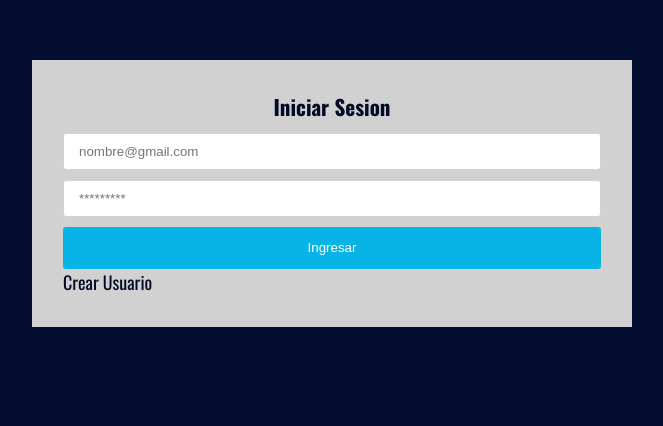
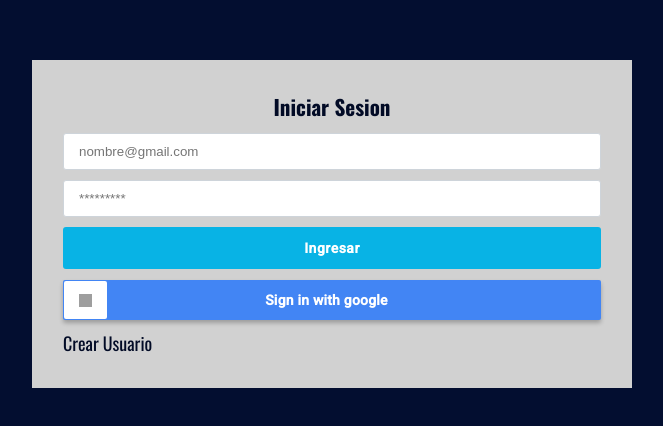
Before and after one commit to nicomartin8542/The-Movie-React, a React (Create React App) app: page / in a window 1280 px wide. Shown: the part 170-596 px from the top of the page, without its empty margins (308-971 px from the left). Built offline with nearby package versions, Linux system fonts and the light colour scheme; no server answers; grey boxes are pictures that could not be loaded.

Commit message:
Login con google

```diff
--- a/src/App.js
+++ b/src/App.js
@@ -1,7 +1,7 @@
 import React from "react";
-import {BrowserRouter as Router, Switch, Route} from "react-router-dom";
-import {Login} from "./components/auth/Login";
-import {Register} from "./components/auth/Register";
+import { BrowserRouter as Router, Switch, Route } from "react-router-dom";
+import { Login } from "./components/auth/Login";
+import { Register } from "./components/auth/Register";
 import LayoutApp from "./components/layouts/LayoutApp";
 import RutaPrivada from "./components/rutas/RutaPrivada";
 import FirebaseState from "./firebase/FirebaseState";
--- a/src/components/auth/Login.jsx
+++ b/src/components/auth/Login.jsx
@@ -1,30 +1,35 @@
+/* eslint-disable jsx-a11y/alt-text */
 /* eslint-disable jsx-a11y/anchor-is-valid */
-import React, {useContext, useState} from "react";
-import {Link} from "react-router-dom";
+import React, { useContext, useState } from "react";
+import { Link } from "react-router-dom";
 import FirebaseContext from "../../firebase/context";
 import useForm from "../../hooks/useForm";
 import validaLogin from "../../validates/validaLogin";
 import AlertasLogin from "../alerts/AlertasLogin";
-import {Spinner} from "../spinner/Spinner";
+import { GoogleBtn } from "../botones/GoogleBtn";
+import { Spinner } from "../spinner/Spinner";
 
-export const Login = ({history}) => {
+export const Login = ({ history }) => {
   //State locales
   const [errorFirebase, setErrorFirebase] = useState(null);
   const [spinner, setSpinner] = useState(false);
 
   //Context de Firebase
   const firebaseContext = useContext(FirebaseContext);
-	const {firebase} = firebaseContext;
+  const { firebase, usuario } = firebaseContext;
 
   //State inicial para el form
-	const initialState = {email: "", password: ""};
+  const initialState = { email: "", password: "" };
 
   //Custom hooks de formularios
-	const {values, error, handleFormSubmit, handleInputChange, handleBlur} =
+  const { values, error, handleFormSubmit, handleInputChange, handleBlur } =
     useForm(initialState, validaLogin, logear);
 
   //Recupero variables del useForm
-	const {email, password} = values;
+  const { email, password } = values;
+
+  //Pregunto si el usuario esta logeado
+  if (usuario) history.push("/home");
 
   //Logeo usuario
   async function logear() {
@@ -77,6 +82,7 @@ export const Login = ({history}) => {
             )}
 
             <button type="submit">Ingresar</button>
+            <GoogleBtn />
           </form>
           <Link to="/register">Crear Usuario</Link>
         </div>
--- /dev/null
+++ b/src/components/botones/GoogleBtn.jsx
@@ -0,0 +1,27 @@
+/* eslint-disable jsx-a11y/alt-text */
+import React, { useContext } from "react";
+import FirebaseContext from "../../firebase/context";
+
+export const GoogleBtn = () => {
+  const firebaseContext = useContext(FirebaseContext);
+  const { firebase } = firebaseContext;
+
+  //Logear por google
+  const loginGoogle = async () => {
+    await firebase.loginGoogle();
+  };
+
+  return (
+    <div className="google-btn" onClick={() => loginGoogle()}>
+      <div className="google-icon-wrapper">
+        <img
+          className="google-icon"
+          src="https://upload.wikimedia.org/wikipedia/commons/5/53/Google_%22G%22_Logo.svg"
+        />
+      </div>
+      <p className="btn-text">
+        <b>Sign in with google</b>
+      </p>
+    </div>
+  );
+};
--- a/src/components/layouts/Navbar.jsx
+++ b/src/components/layouts/Navbar.jsx
@@ -1,14 +1,15 @@
-import React, {useContext} from "react";
+import React, { useContext } from "react";
 import FirebaseContext from "../../firebase/context";
-import {useHistory} from "react-router-dom";
-import {Search} from "../search/Search";
+import { useHistory } from "react-router-dom";
+import { Search } from "../search/Search";
+import { formatearMayuscula } from "../../helpers/capitalizarString";
 
-const Navbar = ({openMenu}) => {
+const Navbar = ({ openMenu }) => {
   const classOpen = openMenu ? "nav-open" : "nav-close";
 
   //Utilizo el context de firebase
   const firebaseContext = useContext(FirebaseContext);
-	const {firebase, usuario} = firebaseContext;
+  const { firebase, usuario } = firebaseContext;
 
   console.log(usuario.displayName);
 
@@ -24,7 +25,9 @@ const Navbar = ({openMenu}) => {
   return (
     <nav className={classOpen}>
       <Search />
-			<p className="user-name">Bienvenido, {usuario.displayName}</p>
+      <p className="user-name">
+        Bienvenido, {formatearMayuscula(usuario.displayName)}
+      </p>
       <li className="logout" onClick={() => logout()}>
         <i className="fa fa-sign-out" aria-hidden="true"></i>&nbsp;Logout
       </li>
--- a/src/firebase/firebase.js
+++ b/src/firebase/firebase.js
@@ -1,7 +1,9 @@
 import { initializeApp } from "firebase/app";
 import {
+  GoogleAuthProvider,
   getAuth,
   signInWithEmailAndPassword,
+  signInWithRedirect,
   createUserWithEmailAndPassword,
   updateProfile,
   signOut,
@@ -13,11 +15,18 @@ class Firebase {
   constructor() {
     const app = initializeApp(firebaseConfig);
     this.auth = getAuth(app);
+    this.provider = new GoogleAuthProvider();
+    this.provider.addScope("https://www.googleapis.com/auth/contacts.readonly");
   }
 
   //Logearse
   async login(email, password) {
     return await signInWithEmailAndPassword(this.auth, email, password);
+  }
+
+  //Logeo por google
+  async loginGoogle() {
+    return await signInWithRedirect(this.auth, this.provider);
   }
 
   //Crear cuenta
--- /dev/null
+++ b/src/helpers/capitalizarString.js
@@ -0,0 +1,10 @@
+export const formatearMayuscula = (str) => {
+  if (!str) return "";
+  const arrStr = str.split(" ");
+  let strFormated = "";
+  arrStr.forEach((e) => {
+    strFormated = `${strFormated} ${e.charAt(0).toUpperCase()}${e.slice(1)}`;
+  });
+
+  return strFormated;
+};
--- a/src/styles/_globals.scss
+++ b/src/styles/_globals.scss
@@ -26,3 +26,6 @@ $color-yellow: #9d7e1d;
 $color-blue-light: #08b3e5;
 $color-bg-title: #1e2747;
 $color-sidebar-title: #6c92cc;
+
+$google-blue: #4285f4;
+$button-active-blue: #1669f2;
--- a/src/styles/auth/_login.scss
+++ b/src/styles/auth/_login.scss
@@ -53,6 +53,10 @@ form {
     text-align: center;
     line-height: 2.2rem;
     transition: 0.3s ease all;
+    font-weight: 700;
+    font-size: 14px;
+    font-family: "Roboto";
+    letter-spacing: 0.5px;
   }
 }
 
--- a/src/styles/components/_buttons.scss
+++ b/src/styles/components/_buttons.scss
@@ -1,56 +1,105 @@
-%button{
+%button {
   display: block;
   padding: 10px;
   font-size: 1.7rem;
   text-transform: capitalize;
   text-align: center;
-  letter-spacing: .8px;
+  letter-spacing: 0.8px;
   border-radius: 8px;
-  transition: background-color .3s ease;
+  transition: background-color 0.3s ease;
   cursor: pointer;
   outline: none;
   border: none;
 }
 
-.btn{
+.btn {
   @extend %button;
-  &-orange{
+  &-orange {
     width: 100px;
     background-color: $color-orange;
-    color:$color-white;
+    color: $color-white;
     margin-top: 2rem;
   }
 }
 
-.block{
+.block {
   @extend %button;
   width: 100%;
 }
 
 /* Botones Especificos */
 
-.btn-menu{
-  border:none;
+.btn-menu {
+  border: none;
   outline: none;
   height: 30px;
   margin-right: 20px;
   border-radius: 5px;
   cursor: pointer;
   background-color: transparent;
-  @include responsive(desktop){
+  @include responsive(desktop) {
     display: none;
   }
-  i{
-    color:$color-white
+  i {
+    color: $color-white;
   }
 }
 
-.btn-search{
+.btn-search {
   border: none;
   outline: none;
   background-color: transparent;
   cursor: pointer;
-  i{
-    color:$color-white
+  i {
+    color: $color-white;
   }
 }
+
+.google-btn {
+  width: 100%;
+  height: 40px;
+  background-color: $google-blue;
+  border-radius: 2px;
+  box-shadow: 0 3px 4px 0 rgba(0, 0, 0, 0.25);
+  margin-bottom: 1rem;
+
+  .google-icon-wrapper {
+    position: absolute;
+    margin-top: 1px;
+    margin-left: 1px;
+    width: 43px;
+    height: 38px;
+    border-radius: 2px;
+    background-color: $color-white-2;
+  }
+  .google-icon {
+    position: absolute;
+    margin-top: 13px;
+    margin-left: 15px;
+    width: 13px;
+    height: 13px;
+  }
+  .btn-text {
+    margin: 11px 11px 0 0;
+    color: $color-white-2;
+    font-size: 14px;
+    letter-spacing: 0.2px;
+    font-family: "Roboto";
+    text-align: center;
+    padding-top: 1rem;
+  }
+
+  & b {
+    margin-top: 1px;
+  }
+
+  &:hover {
+    box-shadow: 0 0 6px $google-blue;
+    cursor: pointer;
+  }
+  &:active {
+    background: $button-active-blue;
+  }
+}
+
+@import url(https://fonts.googleapis.com/css?family=Roboto:500);
```
Also changed, not shown: 1 other file (tests, documents, lock files or other folders). Lines whose indentation alone changed are shown as unchanged.
